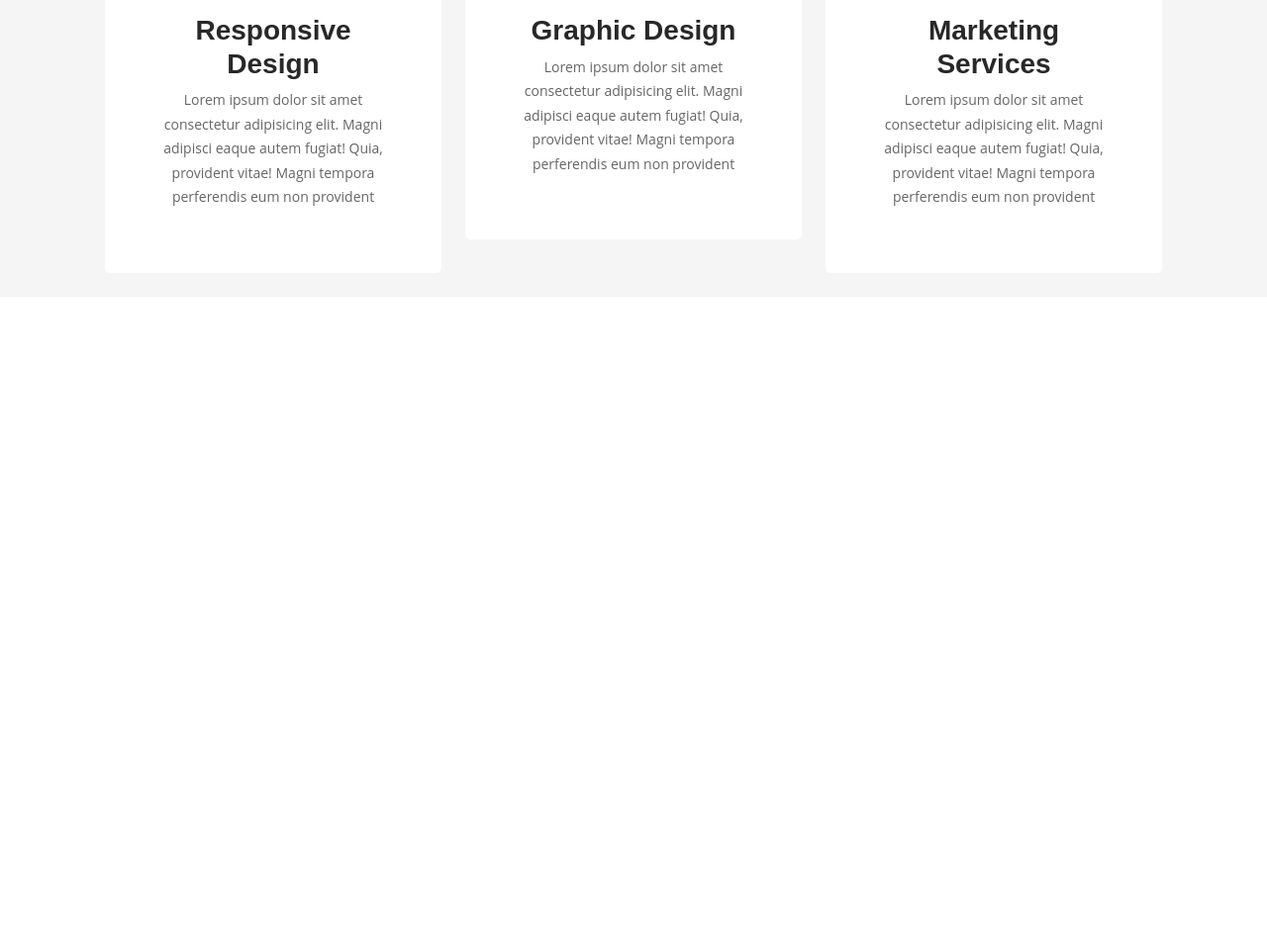
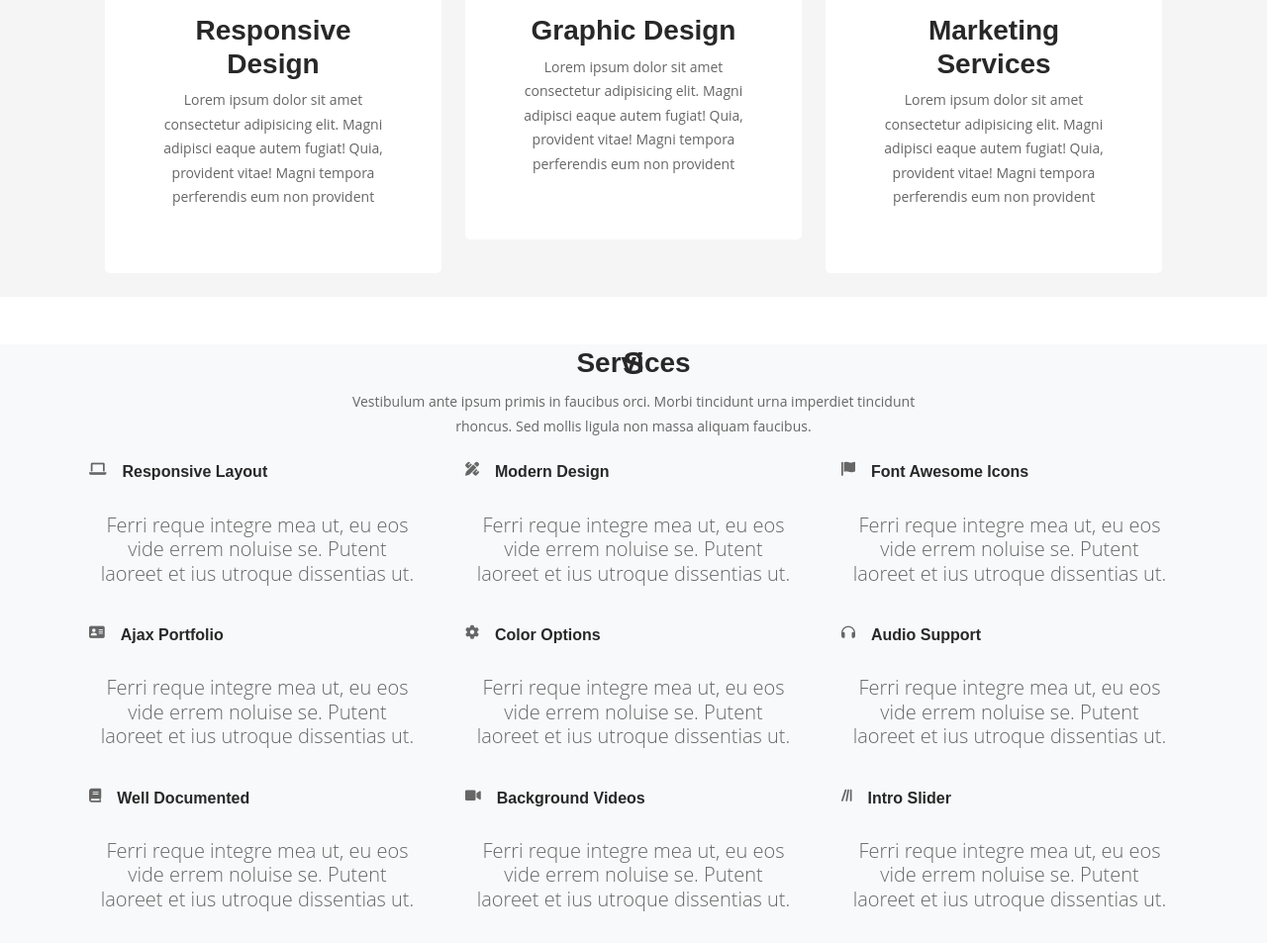
Before and after one commit to nada-mahrous/web-try, a plain HTML site: page index.html in a window 1280 px wide. Shown: the part 3424-4377 px from the top of the page at 99% size. Before the commit the page ends 3724 px from the top, so only its background shows below. Drawn offline with Linux system fonts and the light colour scheme.

Commit message:
services-section

```diff
--- a/index.html
+++ b/index.html
@@ -386,6 +386,149 @@
     </div>
 </section>
 <!----------------------------------- End of Team section------------------------------>
+<!----------------------------------- Start of Services section------------------------------>
+<section id="services" class="services text-center bg-light mt-5" >
+    <div class="title d-flex justify-content-center align-items-center ">
+      <h2 class="fw-bolder">S</h2>
+      <h3 class="position-absolute">Services</h3>
+      <div class="line">
+
+      </div>
+    </div>
+    <p>Vestibulum ante ipsum primis in faucibus orci. Morbi tincidunt urna imperdiet tincidunt<br> rhoncus. Sed mollis ligula non massa aliquam faucibus.</p>
+<div class="container ">
+<div class="row">
+  <div class="col-md-4">
+    <div class="item d-flex ">
+      <div class="icon p-2 ">
+        <i class="fa-solid fa-laptop"></i>
+      </div>
+     <div class="icon-caption p-2 ">
+      <h6>
+        Responsive Layout
+      </h6>
+     </div>
+
+    </div>
+    <p class="lead p-3">Ferri reque integre mea ut, eu eos vide errem noluise se. Putent laoreet et ius utroque dissentias ut.</p>
+  </div>
+  <div class="col-md-4">
+    <div class="item d-flex ">
+      <div class="icon p-2 ">
+        <i class="fa-solid fa-pen-ruler"></i>
+      </div>
+     <div class="icon-caption p-2 ">
+      <h6>
+        Modern Design
+      </h6>
+     </div>
+
+    </div>
+    <p class="lead p-3">Ferri reque integre mea ut, eu eos vide errem noluise se. Putent laoreet et ius utroque dissentias ut.</p>
+  </div>
+  <div class="col-md-4">
+    <div class="item d-flex ">
+      <div class="icon p-2 ">
+        <i class="fa-solid fa-flag"></i>
+      </div>
+     <div class="icon-caption p-2 ">
+      <h6>
+        Font Awesome Icons
+      </h6>
+     </div>
+
+    </div>
+    <p class="lead p-3">Ferri reque integre mea ut, eu eos vide errem noluise se. Putent laoreet et ius utroque dissentias ut.</p>
+  </div>
+  <div class="col-md-4">
+    <div class="item d-flex ">
+      <div class="icon p-2 ">
+        <i class="fa-solid fa-address-card"></i>
+      </div>
+     <div class="icon-caption p-2 ">
+      <h6>
+        Ajax Portfolio
+      </h6>
+     </div>
+
+    </div>
+    <p class="lead p-3">Ferri reque integre mea ut, eu eos vide errem noluise se. Putent laoreet et ius utroque dissentias ut.</p>
+  </div>
+  <div class="col-md-4">
+    <div class="item d-flex ">
+      <div class="icon p-2 ">
+        <i class="fa-solid fa-gear"></i>
+      </div>
+     <div class="icon-caption p-2 ">
+      <h6>
+        Color Options
+      </h6>
+     </div>
+
+    </div>
+    <p class="lead p-3">Ferri reque integre mea ut, eu eos vide errem noluise se. Putent laoreet et ius utroque dissentias ut.</p>
+  </div>
+  <div class="col-md-4">
+    <div class="item d-flex ">
+      <div class="icon p-2 ">
+        <i class="fa-solid fa-headphones"></i>
+      </div>
+     <div class="icon-caption p-2 ">
+      <h6>
+Audio Support
+      </h6>
+     </div>
+
+    </div>
+    <p class="lead p-3">Ferri reque integre mea ut, eu eos vide errem noluise se. Putent laoreet et ius utroque dissentias ut.</p>
+  </div>
+  <div class="col-md-4">
+    <div class="item d-flex ">
+      <div class="icon p-2 ">
+        <i class="fa-solid fa-book"></i>
+      </div>
+     <div class="icon-caption p-2 ">
+      <h6>
+        Well Documented
+      </h6>
+     </div>
+
+    </div>
+    <p class="lead p-3">Ferri reque integre mea ut, eu eos vide errem noluise se. Putent laoreet et ius utroque dissentias ut.</p>
+  </div>
+  <div class="col-md-4">
+    <div class="item d-flex ">
+      <div class="icon p-2 ">
+        <i class="fa-solid fa-video"></i>
+      </div>
+     <div class="icon-caption p-2 ">
+      <h6>
+        Background Videos
+      </h6>
+     </div>
+
+    </div>
+    <p class="lead p-3">Ferri reque integre mea ut, eu eos vide errem noluise se. Putent laoreet et ius utroque dissentias ut.</p>
+  </div>
+  <div class="col-md-4">
+    <div class="item d-flex ">
+      <div class="icon p-2 ">
+        <i class="fa-solid fa-lines-leaning"></i>
+      </div>
+     <div class="icon-caption p-2 ">
+      <h6>
+
+Intro Slider
+      </h6>
+     </div>
+
+    </div>
+    <p class="lead p-3">Ferri reque integre mea ut, eu eos vide errem noluise se. Putent laoreet et ius utroque dissentias ut.</p>
+  </div>
+</div>
+</div>
+  </section>
+      <!----------------------------------- End of Services section------------------------------>
 
 
     <script src="js/jquery-3.6.0.min.js"></script>
```
